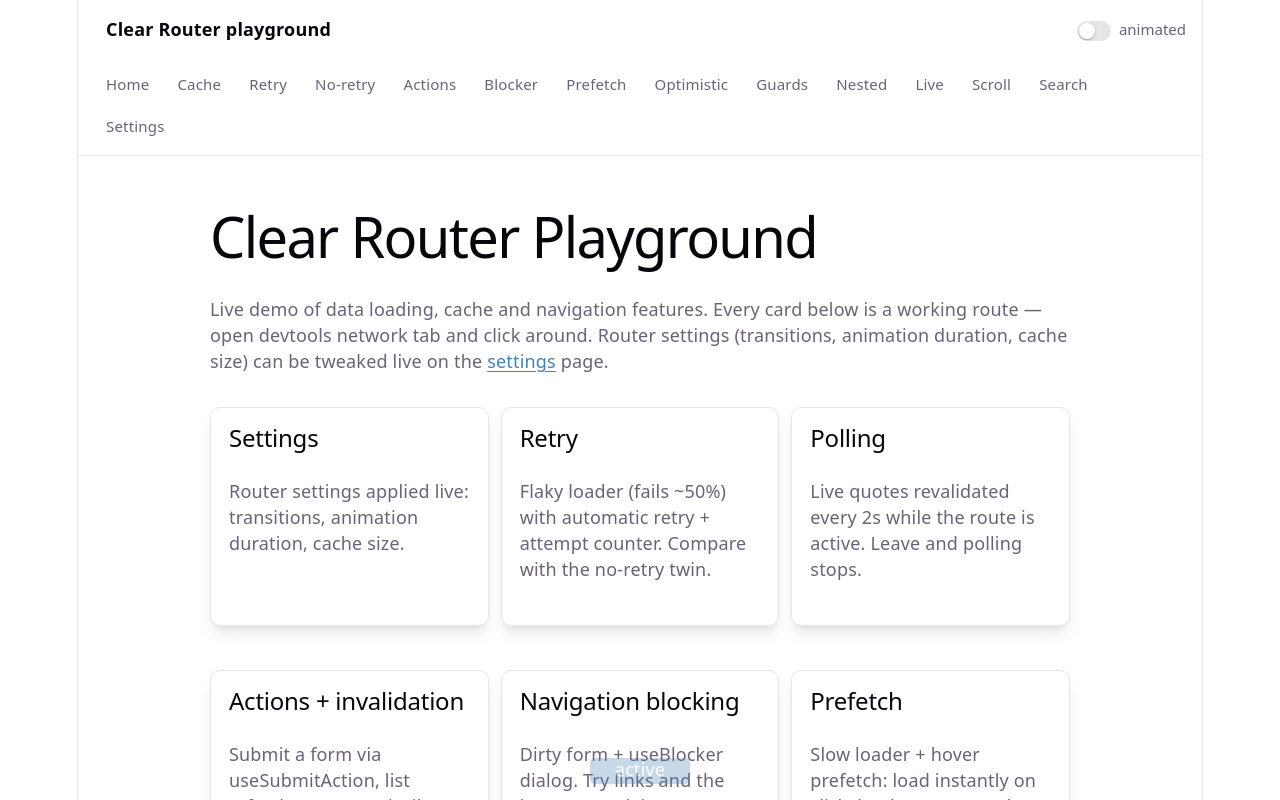
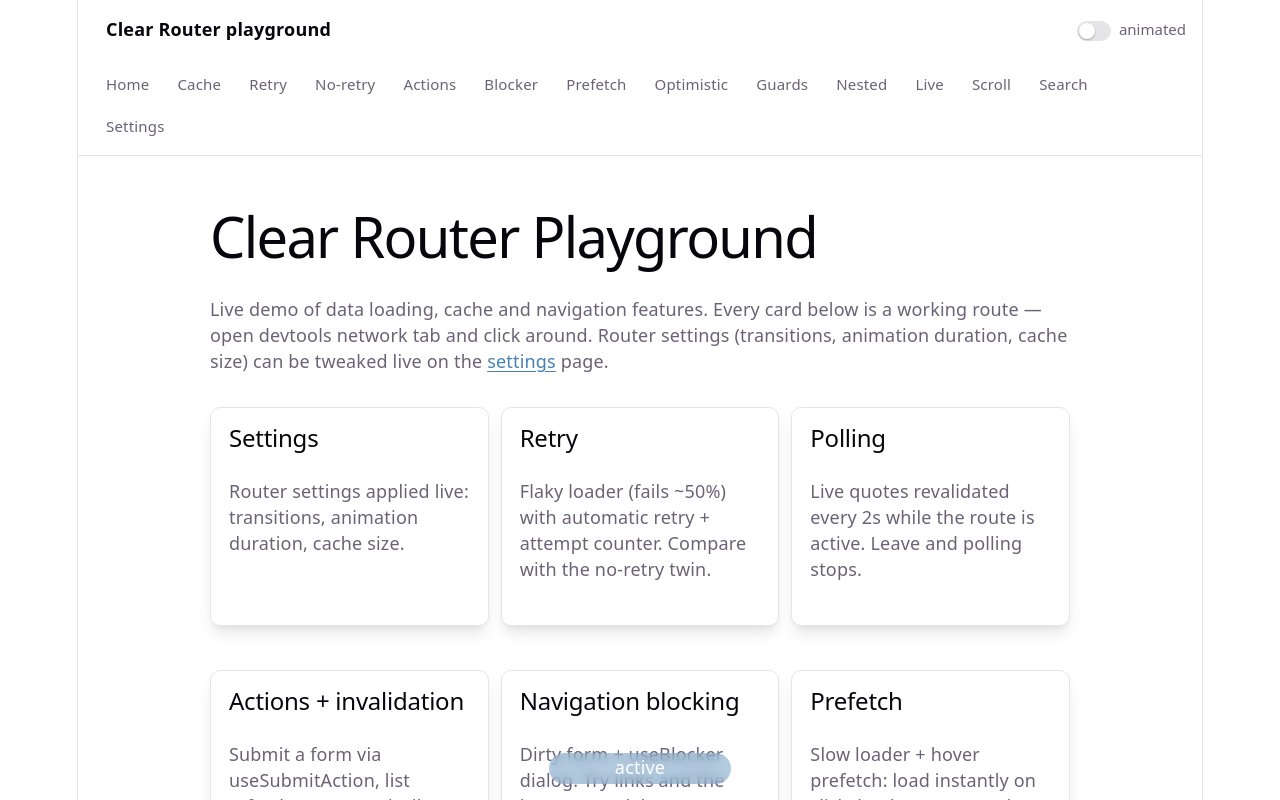
Before and after one commit to AndrewBubnov/clear-react-router, a React (Vite) app: page / in a window 1280 px wide. Shown: the top 800 px of the page. Built offline with nearby package versions, Linux system fonts and the light colour scheme.

Commit message:
Enhance cards animation

```diff
--- a/src/App.tsx
+++ b/src/App.tsx
@@ -20,15 +20,16 @@ const Shell = () => {
 	);
 };
 
+const STATUS_BADGE_MODIFIER: Record<string, string> = {
+	error: 'status-badge-error',
+	optimistic: 'status-badge-optimistic',
+};
+
 const Status = () => {
 	const status = useRouteStatus();
 	const { showStatusBadge } = usePlaygroundSettings();
 	if (!showStatusBadge) return null;
-	return (
-		<div className="status-badge">
-			<div className="status-badge-text">{status}</div>
-		</div>
-	);
+	return <div className={`status-badge ${STATUS_BADGE_MODIFIER[status] ?? ''}`}>{status}</div>;
 };
 
 const App = () => {
--- a/src/index.css
+++ b/src/index.css
@@ -119,19 +119,3 @@ code {
   padding: 4px 8px;
   background: var(--code-bg);
 }
-
-.status-badge {
-  position: fixed;
-  bottom: 2%;
-  left: 50%;
-  transform: translate(-50%);
-  background: steelblue;
-  width: 100px;
-  color: white;
-  opacity: 0.3;
-  border-radius: 5px;
-}
-
-.status-badge-text {
-  transform: translateY(-2px);
-}
--- a/src/playground/PlaygroundHome.tsx
+++ b/src/playground/PlaygroundHome.tsx
@@ -1,32 +1,80 @@
 import { Link } from '../clear-router';
 
 const demos = [
-	{ to: '/playground/settings', title: 'Settings', text: 'Router settings applied live: transitions, animation duration, cache size.' },
-	{ to: '/playground/retry', title: 'Retry', text: 'Flaky loader (fails ~50%) with automatic retry + attempt counter. Compare with the no-retry twin.' },
-	{ to: '/playground/live', title: 'Polling', text: 'Live quotes revalidated every 2s while the route is active. Leave and polling stops.' },
-	{ to: '/playground/actions', title: 'Actions + invalidation', text: 'Submit a form via useSubmitAction, list refreshes automatically. Manual refresh via invalidate().' },
-	{ to: '/playground/blocker', title: 'Navigation blocking', text: 'Dirty form + useBlocker dialog. Try links and the browser Back button.' },
-	{ to: '/playground/prefetch', title: 'Prefetch', text: 'Slow loader + hover prefetch: load instantly on click, loader runs exactly once.' },
-	{ to: '/playground/optimistic', title: 'Optimistic navigation', text: 'Stale cached data renders instantly while fresh data revalidates in the background.' },
-	{ to: '/playground/cache', title: 'Cache: eviction, gcTime, invalidate', text: 'LRU eviction with tiny maxCacheSize, gcTime cleanup and an invalidation lab with live results.' },
-	{ to: '/playground/nest', title: 'Nested routes + params', text: 'Double-nested children with params at each level, random IDs, per-param loaders cached separately.' },
-	{ to: '/playground/search', title: 'Search params', text: 'Filter via useSearchParams — single values and arrays, URL updates as you type.' },
-	{ to: '/playground/guard', title: 'Route guards', text: 'beforeLoad checks with redirects — auth toggle as an example, origin passed via navigation state.' },
-	{ to: '/playground/scroll', title: 'Scroll restoration', text: 'Window + named scroll containers (#feed, #gallery), smooth behavior. Scroll, leave, come back.' },
+	{
+		to: '/playground/settings',
+		title: 'Settings',
+		text: 'Router settings applied live: transitions, animation duration, cache size.',
+	},
+	{
+		to: '/playground/retry',
+		title: 'Retry',
+		text: 'Flaky loader (fails ~50%) with automatic retry + attempt counter. Compare with the no-retry twin.',
+	},
+	{
+		to: '/playground/live',
+		title: 'Polling',
+		text: 'Live quotes revalidated every 2s while the route is active. Leave and polling stops.',
+	},
+	{
+		to: '/playground/actions',
+		title: 'Actions + invalidation',
+		text: 'Submit a form via useSubmitAction, list refreshes automatically. Manual refresh via invalidate().',
+	},
+	{
+		to: '/playground/blocker',
+		title: 'Navigation blocking',
+		text: 'Dirty form + useBlocker dialog. Try links and the browser Back button.',
+	},
+	{
+		to: '/playground/prefetch',
+		title: 'Prefetch',
+		text: 'Slow loader + hover prefetch: load instantly on click, loader runs exactly once.',
+	},
+	{
+		to: '/playground/optimistic',
+		title: 'Optimistic navigation',
+		text: 'Stale cached data renders instantly while fresh data revalidates in the background.',
+	},
+	{
+		to: '/playground/cache',
+		title: 'Cache: eviction, gcTime, invalidate',
+		text: 'LRU eviction with tiny maxCacheSize, gcTime cleanup and an invalidation lab with live results.',
+	},
+	{
+		to: '/playground/nest',
+		title: 'Nested routes + params',
+		text: 'Double-nested children with params at each level, random IDs, per-param loaders cached separately.',
+	},
+	{
+		to: '/playground/search',
+		title: 'Search params',
+		text: 'Filter via useSearchParams — single values and arrays, URL updates as you type.',
+	},
+	{
+		to: '/playground/guard',
+		title: 'Route guards',
+		text: 'beforeLoad checks with redirects — auth toggle as an example, origin passed via navigation state.',
+	},
+	{
+		to: '/playground/scroll',
+		title: 'Scroll restoration',
+		text: 'Window + named scroll containers (#feed, #gallery), smooth behavior. Scroll, leave, come back.',
+	},
 ];
 
 export const PlaygroundHome = () => (
 	<div className="pg-wrap">
 		<h1>Clear Router Playground</h1>
 		<p>
-			Live demo of data loading, cache and navigation features. Every card below is a working route — open devtools
-			network tab and click around. Router settings (transitions, animation duration, cache size) can be tweaked
-			live on the <Link to="/playground/settings">settings</Link> page.
+			Live demo of data loading, cache and navigation features. Every card below is a working route — open
+			devtools network tab and click around. Router settings (transitions, animation duration, cache size) can be
+			tweaked live on the <Link to="/playground/settings">settings</Link> page.
 		</p>
 		<div className="pg-home-grid">
 			{demos.map(d => (
 				<Link key={d.to} to={d.to} className="pg-card-link">
-					<div className="pg-card">
+					<div className="pg-card pg-card-home">
 						<h2>{d.title}</h2>
 						<p>{d.text}</p>
 					</div>
--- a/src/playground/playground.css
+++ b/src/playground/playground.css
@@ -104,10 +104,13 @@ button.pg-switch:focus-visible {
 	background: var(--bg);
 	box-shadow: var(--shadow);
 	min-height: 185px;
+}
+
+.pg-card-home {
 	transition: transform 0.4s ease, box-shadow 0.4s ease;
 }
 
-.pg-card:hover {
+.pg-card-home:hover {
 	transform: translateY(-1px) translateZ(40px);
 	box-shadow: 0 20px 30px rgba(0, 0, 0, 0.15);
 }
@@ -386,6 +389,32 @@ h1 {
 	animation: rotation 1s linear infinite;
 }
 
+.status-badge {
+	position: fixed;
+	bottom: 2%;
+	left: 50%;
+	transform: translate(-50%);
+	display: flex;
+	align-items: center;
+	justify-content: center;
+	min-width: 150px;
+	padding: 5px 16px 8px;
+	line-height: 1;
+	border-radius: 16px;
+	color: white;
+	background: rgb(70 130 180 / 0.4);
+	backdrop-filter: blur(6px);
+	-webkit-backdrop-filter: blur(6px);
+}
+
+.status-badge-error {
+	background: rgb(255 99 71 / 0.55);
+}
+
+.status-badge-optimistic {
+	background: rgb(0 128 0 / 0.55);
+}
+
 @keyframes rotation {
 	0% {
 		transform: rotate(0deg);
```
